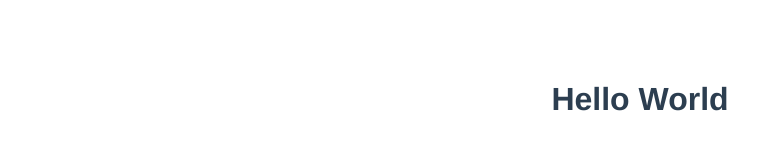
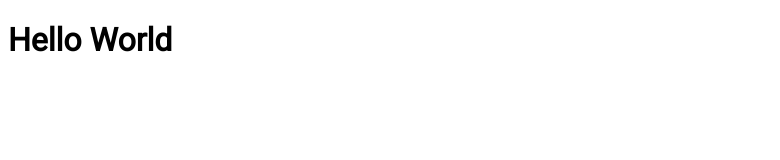
Before and after one commit to namirsab/vite-vanilla-js-template, a website built with Vite: page index.html in a window 1280 px wide. Shown: the whole page, without its empty margins (0-780 px from the left). Built offline with nearby package versions, Linux system fonts and the light colour scheme.

Commit message:
Add basic css and update README.md

```diff
--- /dev/null
+++ b/src/styles/_base.css
@@ -0,0 +1,10 @@
+*,
+::before,
+::after {
+  box-sizing: border-box;
+}
+
+html {
+  font-family: "Roboto", sans-serif;
+  font-size: 16px;
+}
--- /dev/null
+++ b/src/styles/_colors.css
@@ -0,0 +1,3 @@
+:root {
+  /* Define your variable colors here */
+}
--- /dev/null
+++ b/src/styles/_fonts.css
@@ -0,0 +1,2 @@
+/* Use this file to import fonts */
+@import url("https://fonts.googleapis.com/css2?family=Roboto&display=swap");
--- a/src/styles/index.css
+++ b/src/styles/index.css
@@ -1,6 +1,3 @@
-html {
-  font-family: Avenir, Helvetica, Arial, sans-serif;
-  text-align: center;
-  color: #2c3e50;
-  margin-top: 60px;
-}
+@import "_base.css";
+@import "_fonts.css";
+@import "_colors.css";
```
Also changed, not shown: README.md.
